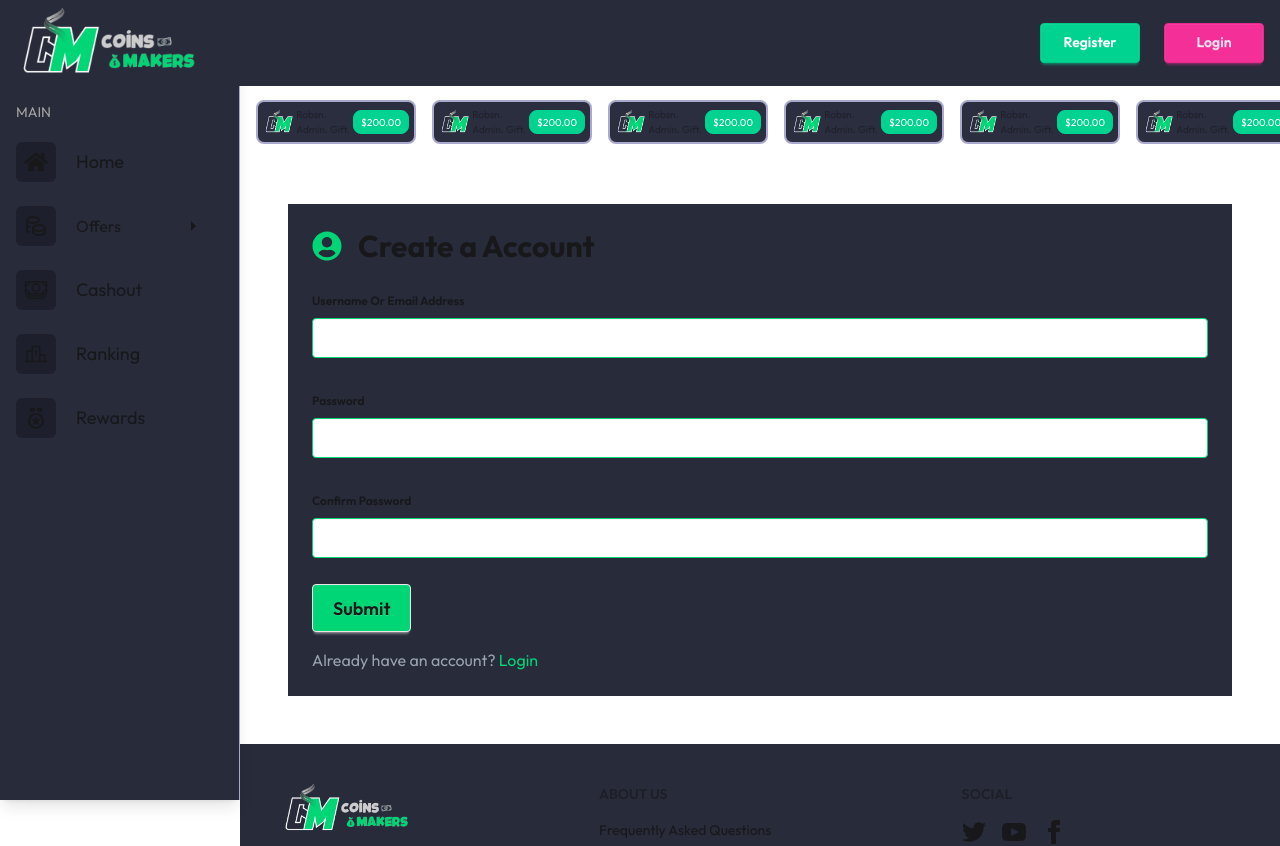
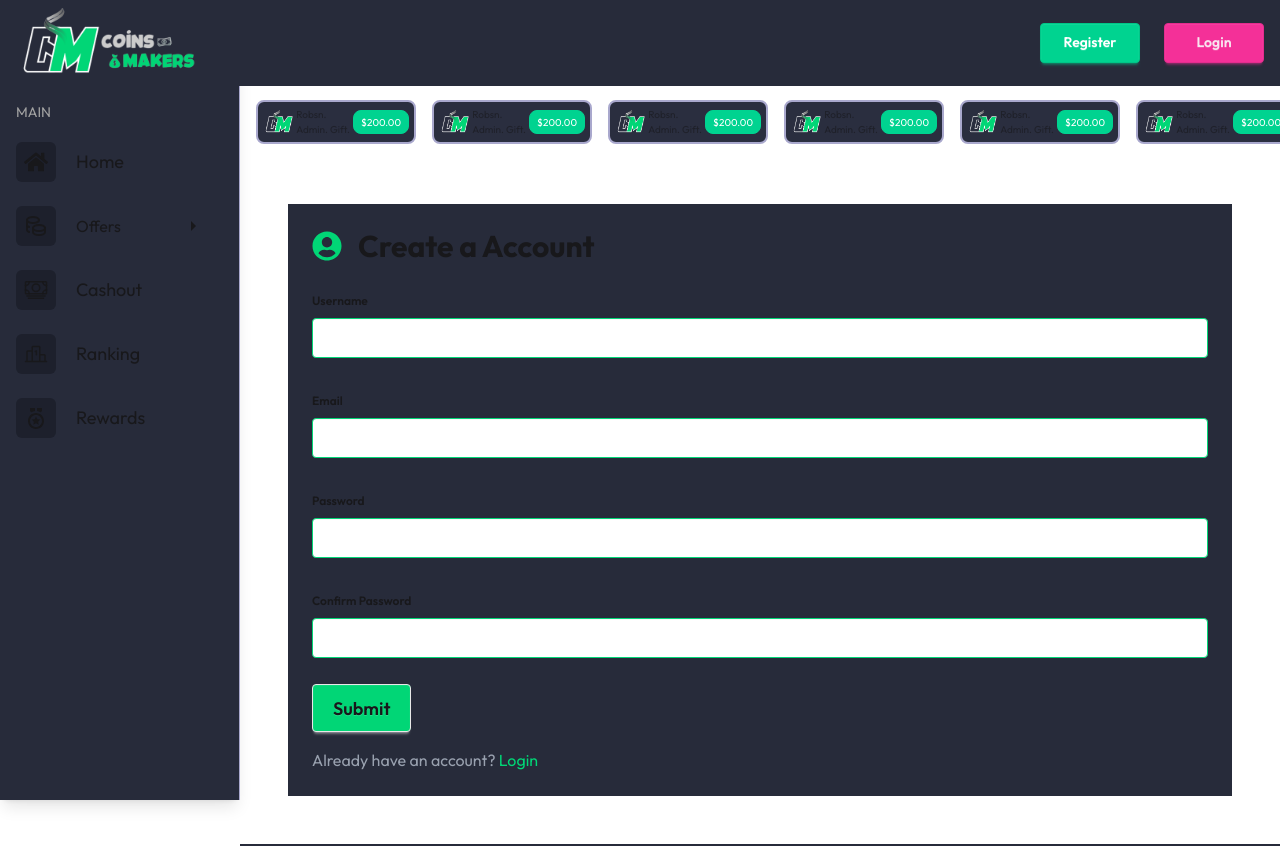
Before and after one commit to YousiefSameh/coinsmakers, a React (Vite) app: page /register in a window 1280 px wide. Shown: the top 846 px of the page. Built offline with nearby package versions, Linux system fonts and the light colour scheme.

Commit message:
Make Register Contain Username and Email

```diff
--- a/src/pages/Register.tsx
+++ b/src/pages/Register.tsx
@@ -34,7 +34,7 @@ const Register = () => {
 			dispatch(loginRequest());
 			dispatch(
 				loginSuccess({
-					user: { identifier: formData.identifier },
+					user: { username: formData.username, email: formData.email },
 				})
 			);
 			navigate("/", { replace: true });
@@ -55,25 +55,41 @@ const Register = () => {
 			<form onSubmit={handleSubmit(submitForm)} className="content">
 				<div className="flex flex-col gap-4 mt-5 w-full">
 					<fieldset className="fieldset">
-						<legend className="fieldset-legend">Username Or Email Address</legend>
+						<legend className="fieldset-legend">Username</legend>
 						<input
 							type="text"
 							className={`input border-secondary-color text-white w-full ${
-								errors.identifier?.message
+								errors.username?.message
 									? "input-error border-red-400 outline-red-400"
 									: ""
 							}`}
 							placeholder="Write here ..."
-							{...register("identifier")}
+							{...register("username")}
 						/>
 						<p className="fieldset-label text-red-400">
-							{errors.identifier?.message}
+							{errors.username?.message}
+						</p>
+					</fieldset>
+					<fieldset className="fieldset">
+						<legend className="fieldset-legend">Email</legend>
+						<input
+							type="text"
+							className={`input border-secondary-color text-white w-full ${
+								errors.email?.message
+									? "input-error border-red-400 outline-red-400"
+									: ""
+							}`}
+							placeholder="Write here ..."
+							{...register("email")}
+						/>
+						<p className="fieldset-label text-red-400">
+							{errors.email?.message}
 						</p>
 					</fieldset>
 					<fieldset className="fieldset">
 						<legend className="fieldset-legend">Password</legend>
 						<input
-							type="text"
+							type="password"
 							className={`input border-secondary-color text-white w-full ${
 								errors.password?.message
 									? "input-error border-red-400 outline-red-400"
@@ -89,7 +105,7 @@ const Register = () => {
 					<fieldset className="fieldset">
 						<legend className="fieldset-legend">Confirm Password</legend>
 						<input
-							type="text"
+							type="password"
 							className={`input border-secondary-color text-white w-full ${
 								errors.confirmPassword?.message
 									? "input-error border-red-400 outline-red-400"
--- a/src/validations/RegisterSchema.ts
+++ b/src/validations/RegisterSchema.ts
@@ -2,7 +2,8 @@ import { z } from "zod";
 
 const registerSchema = z
 .object({
-  identifier: z.string().min(1, { message: "Username or Email is required" }),
+  username: z.string().min(1, { message: "Username is required" }),
+  email: z.string().min(1, { message: "Email is required" }).email(),
   password: z
     .string()
     .min(8, { message: "Password must be at least 8 characters" })
```
